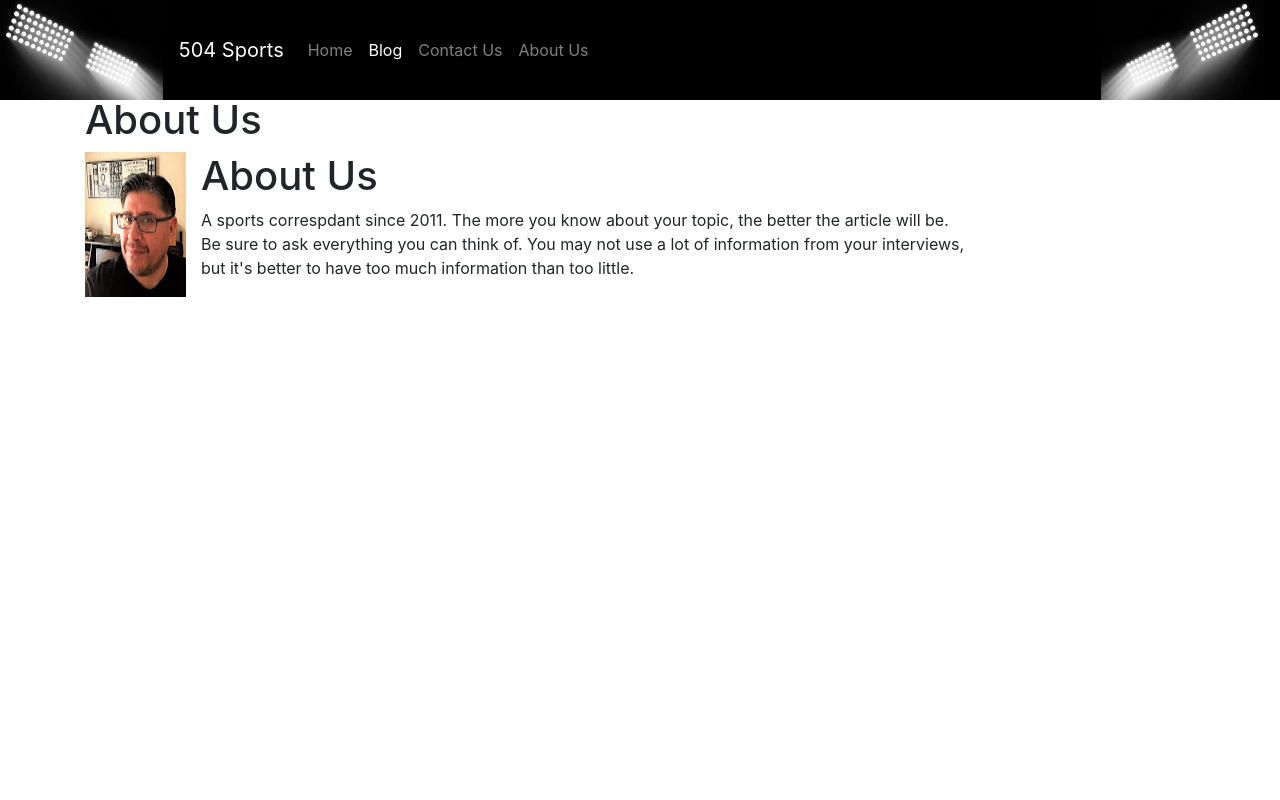
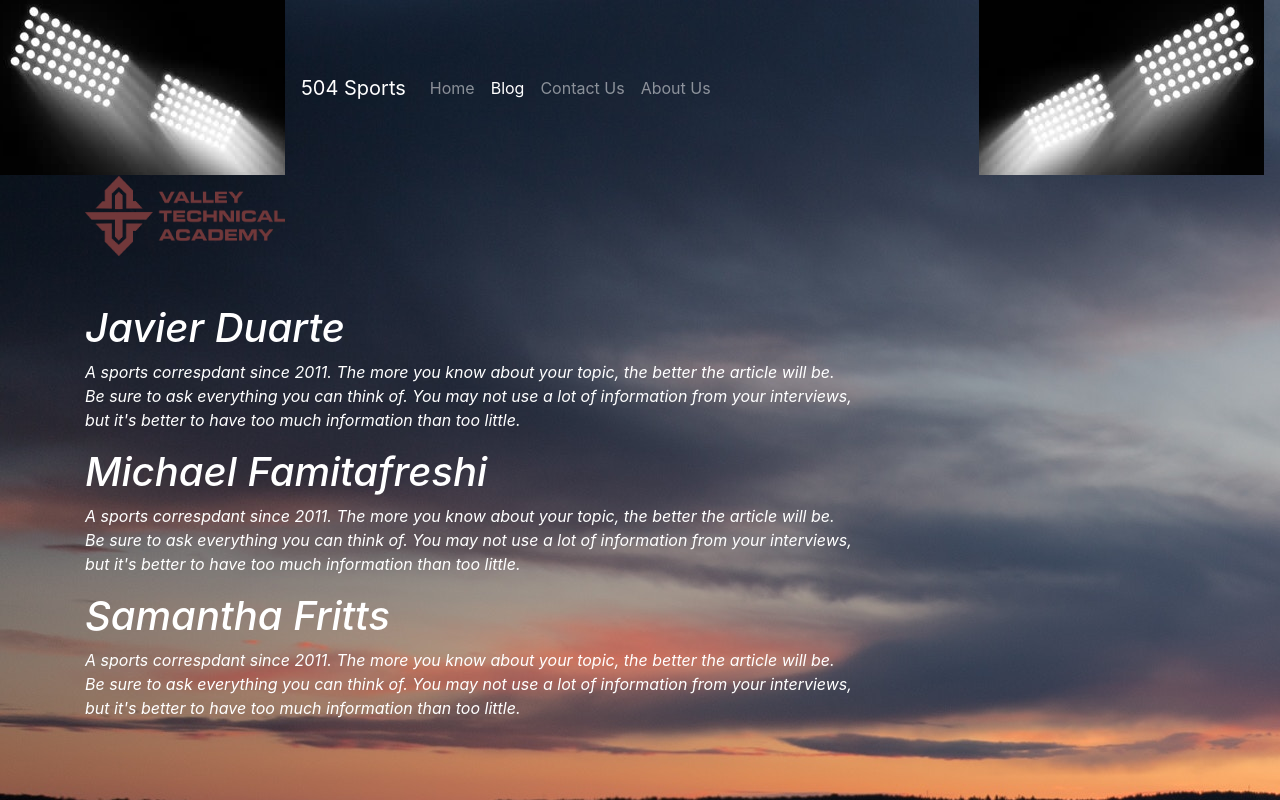
Before and after one commit to TheManOfSteel1/TheSportsGig, a PHP site: page /aboutus.html in a window 1280 px wide. Run offline with PHP 8.4, Linux system fonts and the light colour scheme; some libraries are stand-ins or nearby versions.

Commit message:
revised the aboutUs page, added content

```diff
--- a/aboutus.html
+++ b/aboutus.html
@@ -12,7 +12,8 @@
 
     <title>Hello, world!</title>
 </head>
-  <body class="pt-5">
+
+<body class="pt-5" id = "about-us">
     <nav class="navbar fixed-top navbar-expand-lg navbar-dark m-0 p-0
       b-0">
         <a class="navbar-brand p-0">
@@ -43,28 +44,32 @@
           </a>
     </nav>
 
-      <div class="container pt-5">
-          <div class="row">
-              <div class="col">
-                  <h1>About Us</h1>
-              </div>
-          </div>
 
     <!-- description content below -->
-    <div class="container">
+    <div class="container pt-5"id="text">
+
         <div class="row">
-            <img src="tj.jpg">
 
             <div class="col">
-                <h1>About Us</h1>
+                <h1><em></em>About Us<i><em></h1></br>
+                <img src="schoollogo.png" width="200" height="80"></br></br></br>
+                <h1>Javier Duarte</h1>
                 <p>
-                    A sports correspdant since 2011.
-                    The more you know about your topic, the better the article will be.</br>
+                    A sports correspdant since 2011. The more you know about your topic, the better the article will be.</br>
                     Be sure to ask everything you can think of. You may not use a lot of information from your interviews,</br> but it's better to have too much information than too little.
                 </p>
-                <div class="col">
+
+
+                    <h1>Michael Famitafreshi</h1>
                     <p>
+                        A sports correspdant since 2011. The more you know about your topic, the better the article will be.</br>
+                        Be sure to ask everything you can think of. You may not use a lot of information from your interviews,</br> but it's better to have too much information than too little.
+                    </p>
 
+                    <h1>Samantha Fritts</h1>
+                    <p>
+                        A sports correspdant since 2011. The more you know about your topic, the better the article will be.</br>
+                        Be sure to ask everything you can think of. You may not use a lot of information from your interviews,</br> but it's better to have too much information than too little.
                     </p>
                 </div>
 
--- a/style.css
+++ b/style.css
@@ -2,6 +2,18 @@
 
 
 /* end of navrbar code */
+
+/* start of body */
+#about-us{
+
+  background-image: url("aboutuspic.jpg");
+}
+
+#text {
+color: white;
+/* end of body code */
+
+
 
 /* start of sidebar code icon for social media */
 .socialmedia {
```
Also changed, not shown: aboutuspic.jpg (added), schoollogo.png (added). Lines whose indentation alone changed are shown as unchanged.
